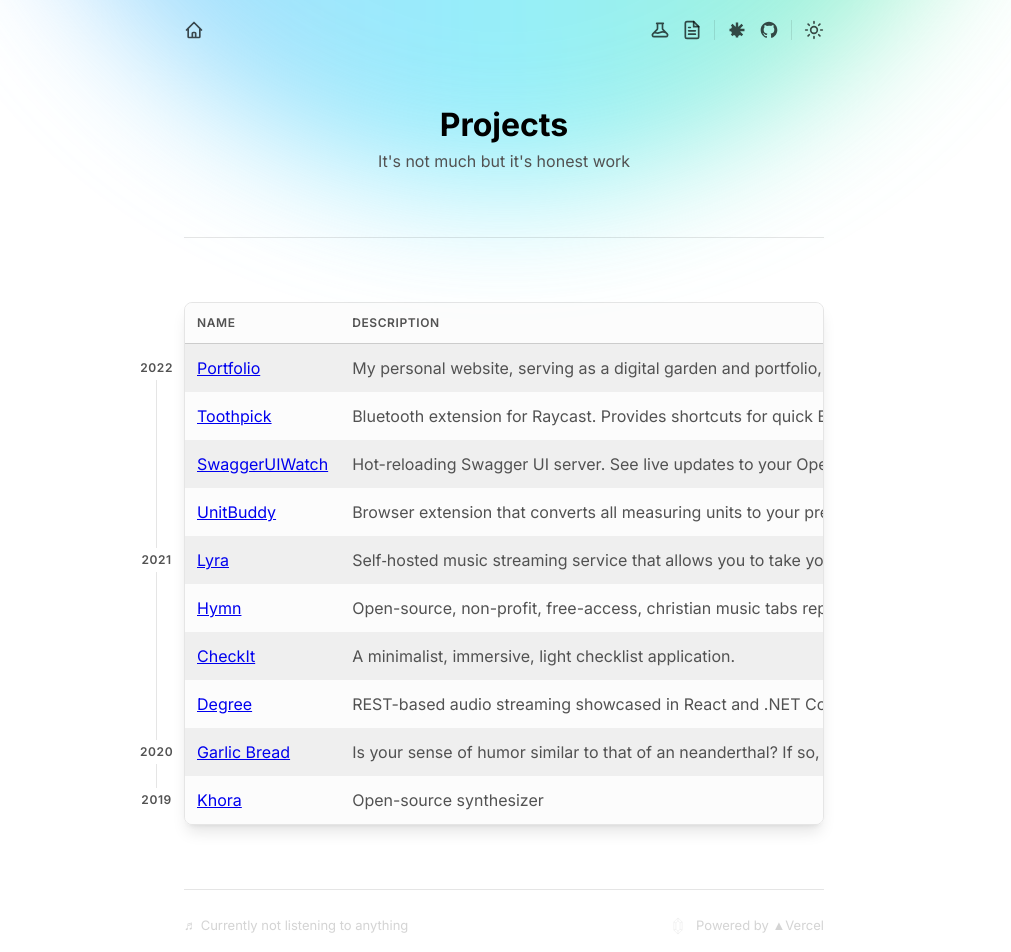
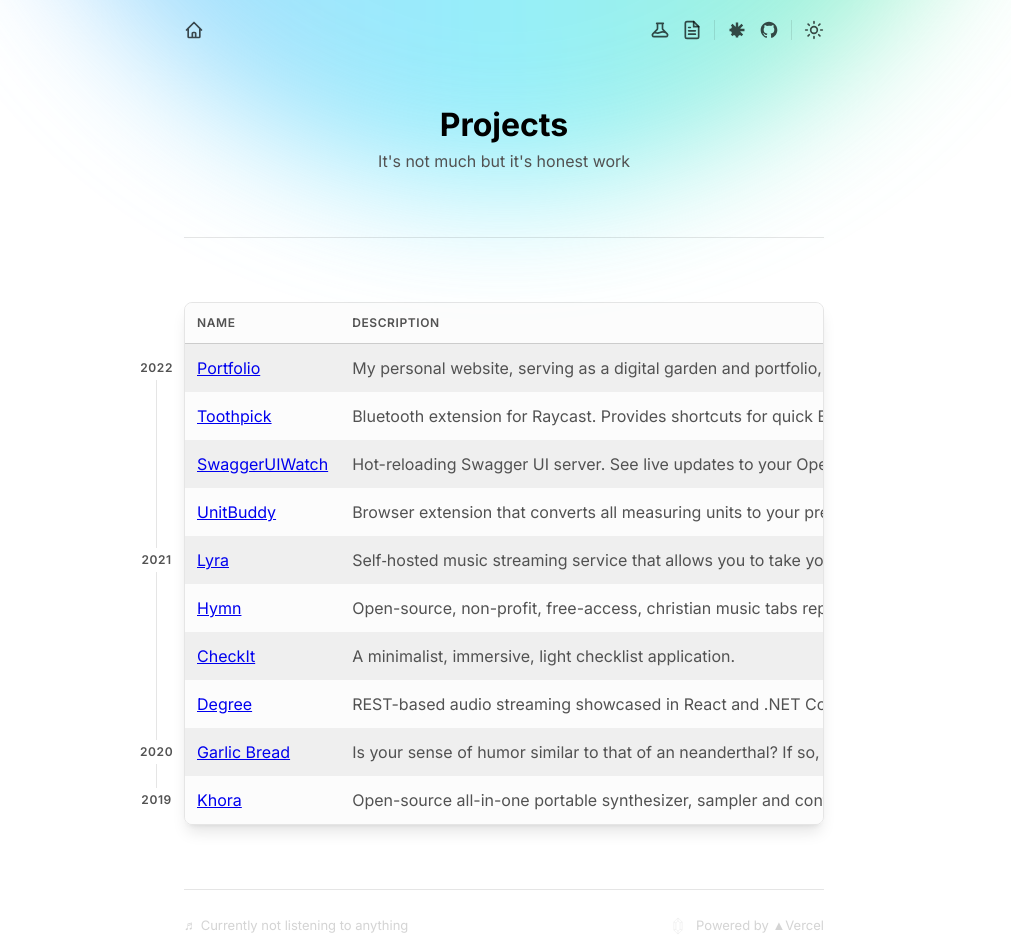
Before and after one commit to VladCuciureanu/Portfolio, a Next.js app: page /projects in a window 1280 px wide. Shown: the top 952 px of the page, without its empty margins (136-1147 px from the left). Built offline with nearby package versions, Linux system fonts and the light colour scheme.

Commit message:
fix: Projects formatting

```diff
--- a/src/app/(main)/projects/page.tsx
+++ b/src/app/(main)/projects/page.tsx
@@ -57,7 +57,7 @@ const TableData: Project[] = [
   },
   {
     name: "Degree",
-    description: "REST-based audio streaming showcased in React and .NET Core",
+    description: "REST-based audio streaming showcased in React and .NET Core.",
     year: "2021",
     href: "https://github.com/VladCuciureanu/Degree",
   },
@@ -77,7 +77,8 @@ const TableData: Project[] = [
   },
   {
     name: "Khora",
-    description: "Open-source synthesizer",
+    description:
+      "Open-source all-in-one portable synthesizer, sampler and controller.",
     year: "2019",
     href: "https://github.com/faith-software/Khora",
   },
```
